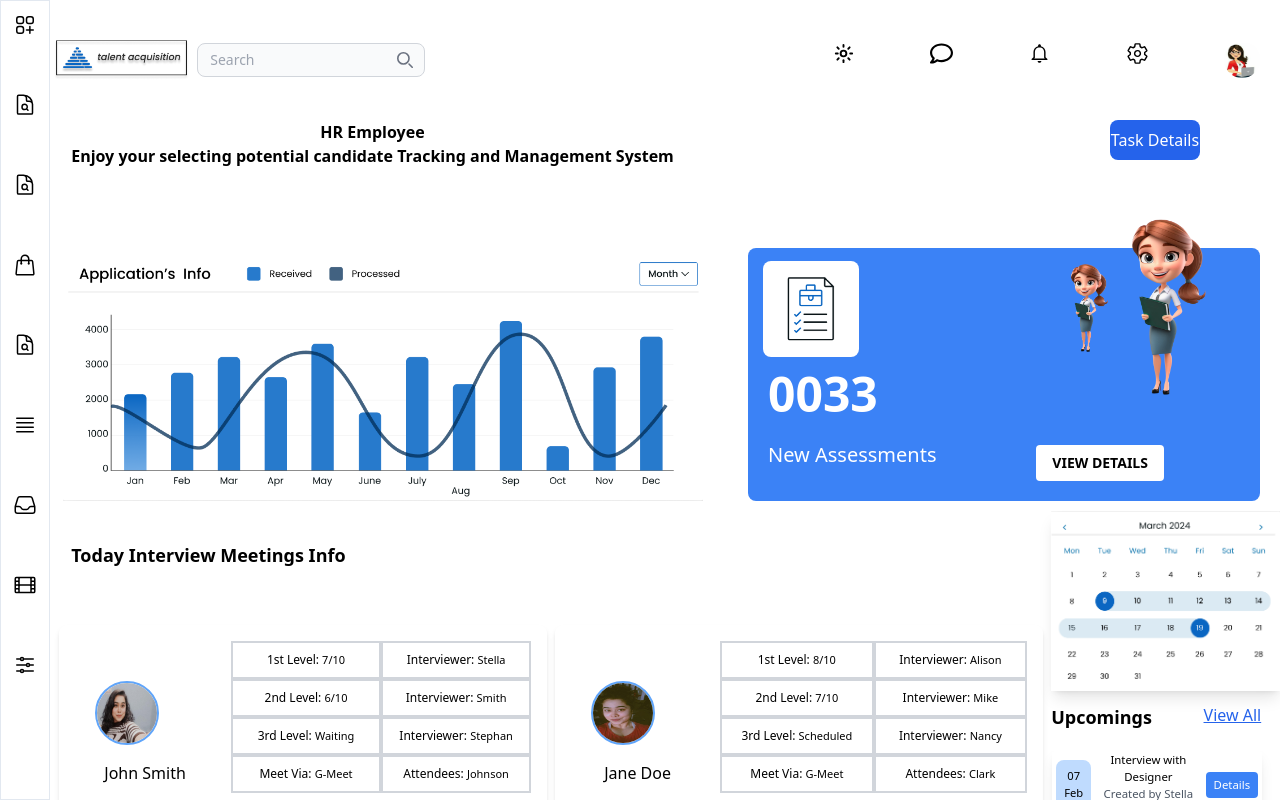
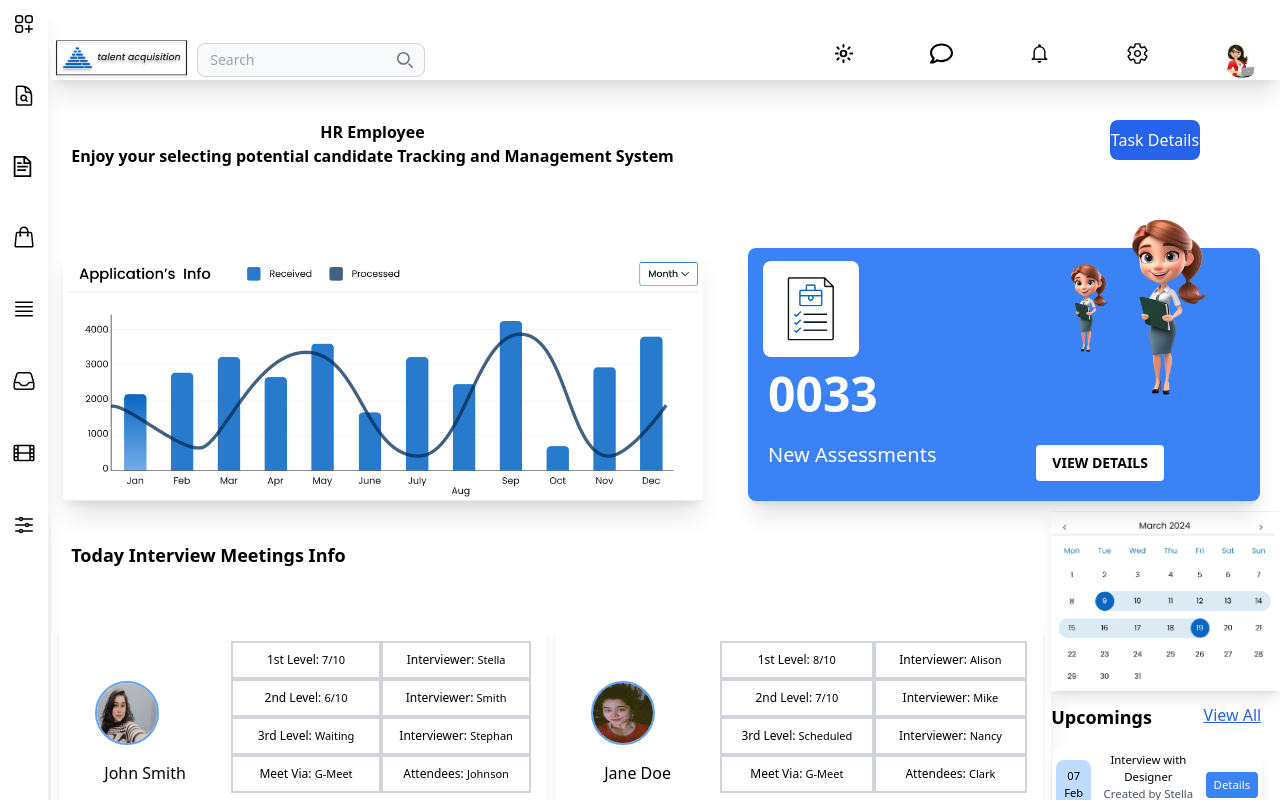
Before and after one commit to anafariya/nexino, a React (Create React App) app: page / in a window 1280 px wide. Shown: the top 800 px of the page. Built offline with nearby package versions, Linux system fonts and the light colour scheme; the HTML template or start-up script is replaced by a standard one.

Commit message:
added shadows and icons

```diff
--- a/src/components/applicantInfo/ApplicantInfo.jsx
+++ b/src/components/applicantInfo/ApplicantInfo.jsx
@@ -2,7 +2,7 @@ import React from 'react'
 
 function ApplicantInfo() {
   return (
-    <div className='ml-3 w-[50vw]'>
+    <div className='ml-3 w-[50vw] shadow-xl'>
         <img src="/bargraph.png" alt="" />
     </div>
   )
--- a/src/components/candidateStatus/CandidateStatus.jsx
+++ b/src/components/candidateStatus/CandidateStatus.jsx
@@ -4,7 +4,7 @@ import JobCandidateTable from '../jobCandidatetable/JobCandidateTable'
 
 function CandidateStatus() {
   return (
-    <div className='w-900px'>
+    <div className='w-900px  shadow-xl ml-2'>
          <div className='header flex justify-between my-10'>
             <h1 className='font-semibold text-lg ml-5'>Candidate Status</h1>
             <h3 className='underline text-blue-700 cursor-pointer'>View all</h3>
--- a/src/components/header/Header.jsx
+++ b/src/components/header/Header.jsx
@@ -7,7 +7,7 @@ import { IoSettingsOutline } from "react-icons/io5";
 function Header() {
   return (
     <>
-    <div className="flex h-10vh items-center justify-between mt-10 ml-[50px]">
+    <div className="flex h-10vh items-center justify-between shadow-xl mt-10 ml-[50px]">
         <div className="flex items-center space-x-2">
             <img src="/nexino-logo.png" alt="Nexino" className="h-10 ml-1" />
 
--- a/src/components/hrDashboard/HrDashboard.jsx
+++ b/src/components/hrDashboard/HrDashboard.jsx
@@ -29,7 +29,7 @@ function HrDashboard() {
 
   return (
     <>
-    <div className='w-[1000px]'>
+    <div className='w-[1000px]  shadow-xl'>
 
 
     <div>
--- a/src/components/leftSidebar/LeftSideBar.jsx
+++ b/src/components/leftSidebar/LeftSideBar.jsx
@@ -1,9 +1,10 @@
 import React from "react";
+import { GrDocumentText } from "react-icons/gr";
 
 const LeftSideBar = () => {
   return (
-    <div className="bg-white border h-screen fixed top-0 left-0 border-slate-200 ">
-      <div className="py-7 px-3 pt-3 hover:cursor-pointer">
+    <div className="bg-white shadow-xl h-screen fixed top-0 left-0 mr-2 border-slate-200 ">
+      <div className="py-6 px-3 pt-3 hover:cursor-pointer">
         <svg
           xmlns="http://www.w3.org/2000/svg"
           fill="none"
@@ -20,7 +21,7 @@ const LeftSideBar = () => {
         </svg>
       </div>
 
-      <div className="py-7 px-3 hover:cursor-pointer">
+      <div className="py-6 px-3 hover:cursor-pointer">
         <svg
           xmlns="http://www.w3.org/2000/svg"
           fill="none"
@@ -36,25 +37,11 @@ const LeftSideBar = () => {
           />
         </svg>
       </div>
+      <div className="py-6 px-3 hover:cursor-pointer">
+      <GrDocumentText size={21} />
 
-      <div className="py-7 px-3 hover:cursor-pointer">
-        <svg
-          xmlns="http://www.w3.org/2000/svg"
-          fill="none"
-          viewBox="0 0 24 24"
-          stroke-width="1.5"
-          stroke="currentColor"
-          class="w-6 h-6"
-        >
-          <path
-            stroke-linecap="round"
-            stroke-linejoin="round"
-            d="M19.5 14.25v-2.625a3.375 3.375 0 0 0-3.375-3.375h-1.5A1.125 1.125 0 0 1 13.5 7.125v-1.5a3.375 3.375 0 0 0-3.375-3.375H8.25m5.231 13.481L15 17.25m-4.5-15H5.625c-.621 0-1.125.504-1.125 1.125v16.5c0 .621.504 1.125 1.125 1.125h12.75c.621 0 1.125-.504 1.125-1.125V11.25a9 9 0 0 0-9-9Zm3.75 11.625a2.625 2.625 0 1 1-5.25 0 2.625 2.625 0 0 1 5.25 0Z"
-          />
-        </svg>
       </div>
-
-      <div className="py-7 px-3 hover:cursor-pointer">
+      <div className="py-6 px-3 hover:cursor-pointer">
         <svg
           xmlns="http://www.w3.org/2000/svg"
           fill="none"
@@ -71,24 +58,8 @@ const LeftSideBar = () => {
         </svg>
       </div>
 
-      <div className="py-7 px-3 hover:cursor-pointer">
-        <svg
-          xmlns="http://www.w3.org/2000/svg"
-          fill="none"
-          viewBox="0 0 24 24"
-          stroke-width="1.5"
-          stroke="currentColor"
-          class="w-6 h-6"
-        >
-          <path
-            stroke-linecap="round"
-            stroke-linejoin="round"
-            d="M19.5 14.25v-2.625a3.375 3.375 0 0 0-3.375-3.375h-1.5A1.125 1.125 0 0 1 13.5 7.125v-1.5a3.375 3.375 0 0 0-3.375-3.375H8.25m5.231 13.481L15 17.25m-4.5-15H5.625c-.621 0-1.125.504-1.125 1.125v16.5c0 .621.504 1.125 1.125 1.125h12.75c.621 0 1.125-.504 1.125-1.125V11.25a9 9 0 0 0-9-9Zm3.75 11.625a2.625 2.625 0 1 1-5.25 0 2.625 2.625 0 0 1 5.25 0Z"
-          />
-        </svg>
-      </div>
 
-      <div className="py-7 px-3 hover:cursor-pointer">
+      <div className="py-6 px-3 hover:cursor-pointer">
         <svg
           xmlns="http://www.w3.org/2000/svg"
           fill="none"
@@ -105,7 +76,7 @@ const LeftSideBar = () => {
         </svg>
       </div>
 
-      <div className="py-7 px-3 hover:cursor-pointer">
+      <div className="py-6 px-3 hover:cursor-pointer">
         <svg
           xmlns="http://www.w3.org/2000/svg"
           fill="none"
@@ -122,7 +93,7 @@ const LeftSideBar = () => {
         </svg>
       </div>
 
-      <div className="py-7 px-3 hover:cursor-pointer">
+      <div className="py-6 px-3 hover:cursor-pointer">
         <svg
           xmlns="http://www.w3.org/2000/svg"
           fill="none"
@@ -139,7 +110,7 @@ const LeftSideBar = () => {
         </svg>
       </div>
 
-      <div className="py-7 px-3 hover:cursor-pointer">
+      <div className="py-6 px-3 hover:cursor-pointer">
         <svg
           xmlns="http://www.w3.org/2000/svg"
           fill="none"
--- a/src/components/newAssessment/newAssessment.jsx
+++ b/src/components/newAssessment/newAssessment.jsx
@@ -2,7 +2,7 @@ import React from 'react';
 
 function NewAssessment() {
   return (
-    <div className="flex items-center w-[40vw] h-100 bg-blue-500 text-white font-sans rounded-lg p-5 relative mr-5">
+    <div className="flex items-center  shadow-xl w-[40vw] h-100 bg-blue-500 text-white font-sans rounded-lg p-5 relative mr-5">
      <div>
      <div className="flex items-center ">
         <img src="task-icon.png" alt="" className="absolute h-24 left-[15px] rounded-lg bottom-36" />
--- a/src/components/postedJobs/PostedJobs.jsx
+++ b/src/components/postedJobs/PostedJobs.jsx
@@ -4,7 +4,7 @@ import TechDetails from './TechDetails';
 
 function PostedJobs() {
   return (
-    <div className='w-[950px] ml-5'>
+    <div className='w-[950px] ml-5  shadow-xl'>
         <div className='header flex justify-between my-10'>
             <h1 className='font-semibold text-lg ml-5'>Posted Jobs</h1>
             <h3 className='underline text-blue-700 cursor-pointer'>View all</h3>
```
